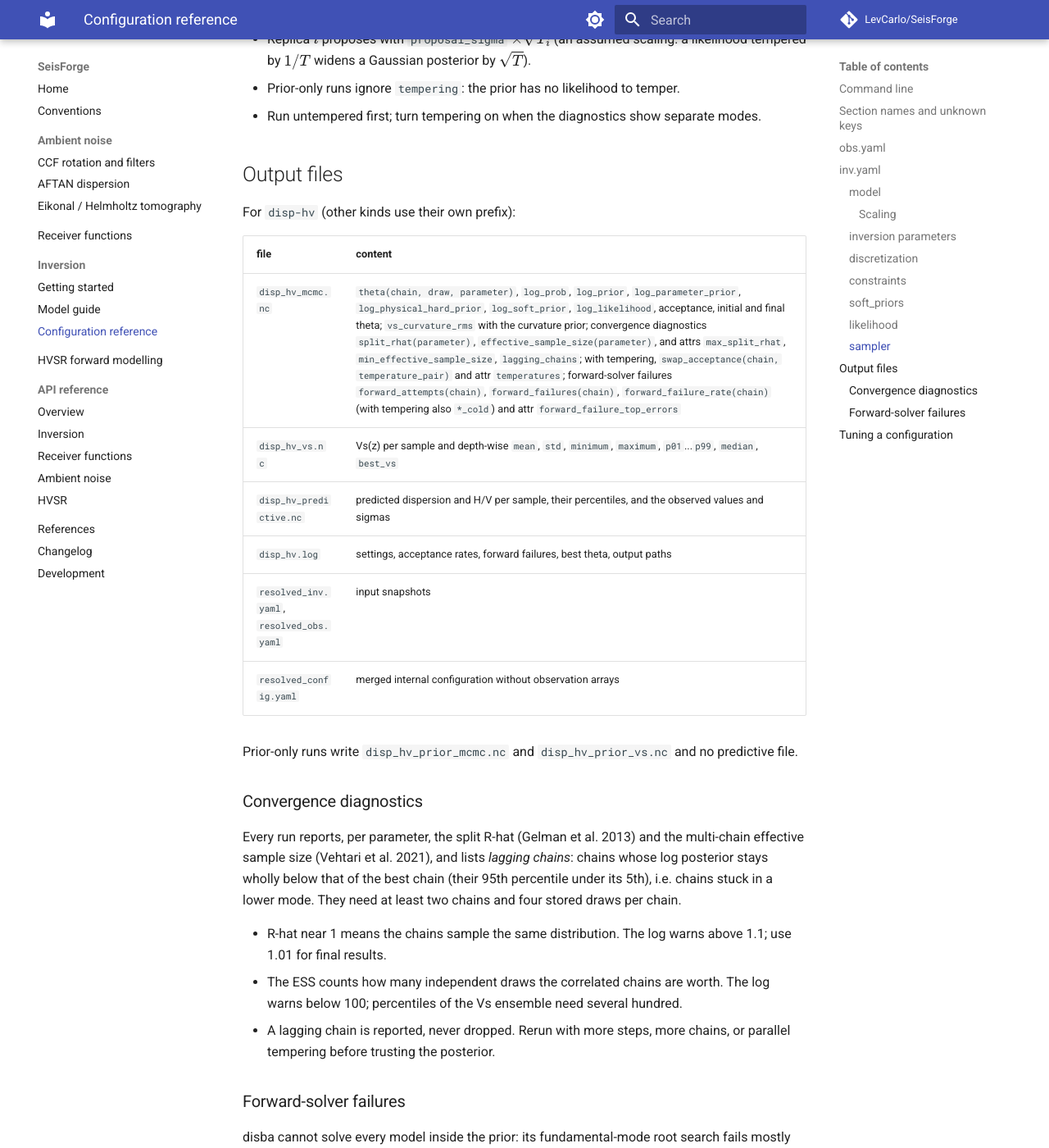
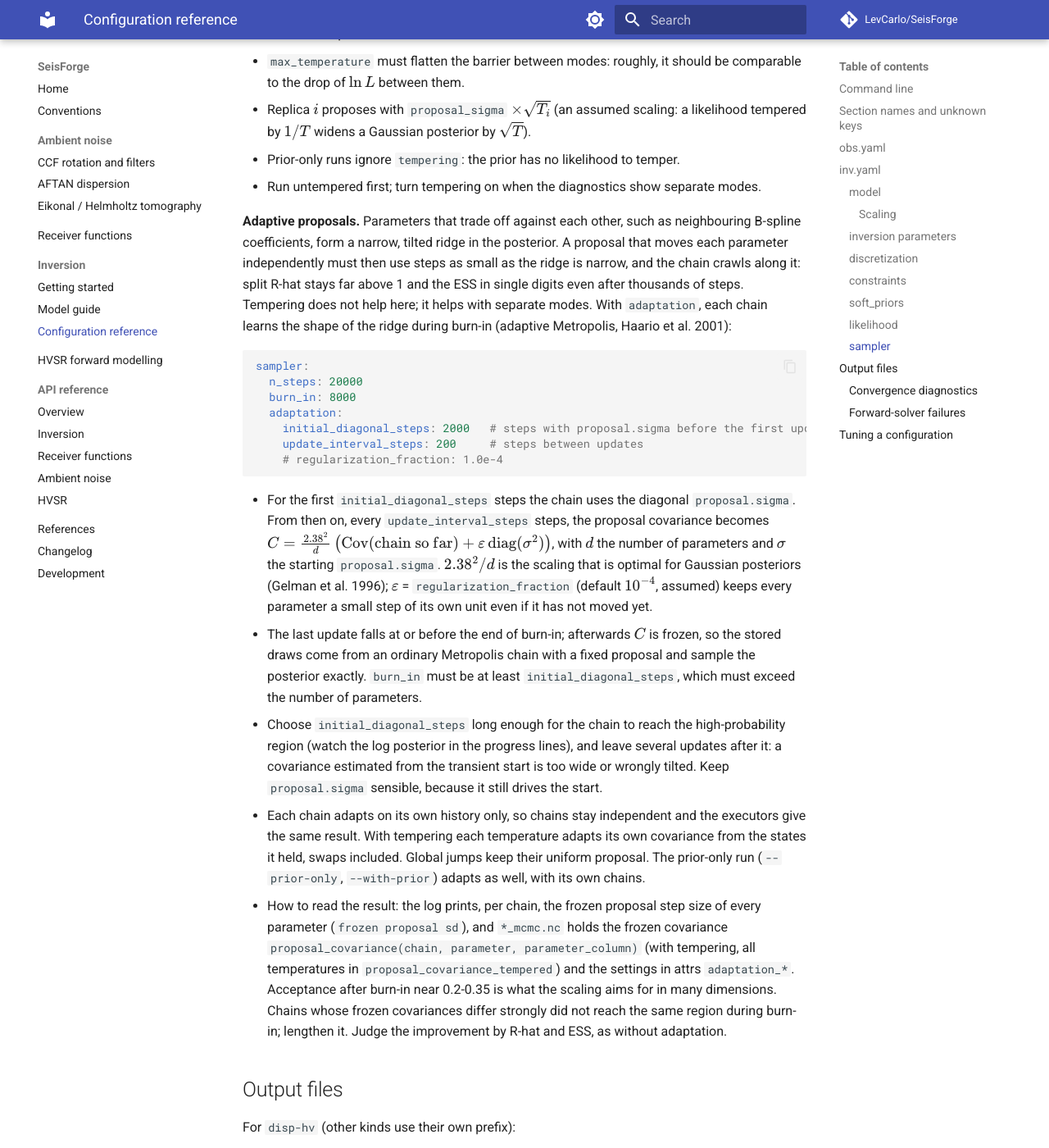
Before and after one commit to LevCarlo/SeisForge, an MkDocs documentation site: the page built from docs/inv_usage.md, in a window 1280 px wide and 1400 px high, scrolled down 11804 px. Shown: the whole window at 82% size. Built offline with MkDocs 1.6.1 and Material for MkDocs 9.7.7, drawn with Linux system fonts in a browser that asks for light colours; comment, search, counter and statistics services are not loaded; some of the changed text lies outside the part shown.

Commit message:
docs: sampler.adaptation usage, references, API and changelog
Stage 3 of T5. inv_usage.md explains when adaptive proposals help
(correlated ridges, not separate modes), the update rule, how to choose
the step counts and how to read the frozen covariances; references add
Haario et al. 2001 and Gelman, Roberts & Gilks 1996; the new functions are
in seisforge.inv.__all__ and docs/api/inv.md; CHANGELOG lists the feature
under Added. STA001 configuration and convergence numbers are unchanged.

Co-Authored-By: Claude Opus 5.5 <noreply@anthropic.com>

````diff
--- a/docs/inv_usage.md
+++ b/docs/inv_usage.md
@@ -389,6 +389,7 @@ sampler:
 | `use_parameter_bounds` | true | keep proposals inside the prior bounds |
 | `global_jump_interval` | none | every N steps propose uniformly over the bounds |
 | `tempering` | none | parallel tempering: `{}` for the default ladder, `{n_temperatures, max_temperature}`, or `{temperatures: [...]}`; plus `swap_interval` (below) |
+| `adaptation` | none (off) | adaptive proposal covariance during burn-in: `{initial_diagonal_steps, update_interval_steps}`, optional `regularization_fraction` (below) |
 
 **Executor.** `thread` is usually best on one machine: disba and the RF kernel
 release the GIL, so chains run in parallel (four threads ran disba about 3.6x
@@ -443,13 +444,65 @@ sampler:
 - Run untempered first; turn tempering on when the diagnostics show separate
   modes.
 
+**Adaptive proposals.** Parameters that trade off against each other, such
+as neighbouring B-spline coefficients, form a narrow, tilted ridge in the
+posterior. A proposal that moves each parameter independently must then use
+steps as small as the ridge is narrow, and the chain crawls along it: split
+R-hat stays far above 1 and the ESS in single digits even after thousands of
+steps. Tempering does not help here; it helps with separate modes. With
+`adaptation`, each chain learns the shape of the ridge during burn-in
+(adaptive Metropolis, Haario et al. 2001):
+
+```yaml
+sampler:
+  n_steps: 20000
+  burn_in: 8000
+  adaptation:
+    initial_diagonal_steps: 2000   # steps with proposal.sigma before the first update
+    update_interval_steps: 200     # steps between updates
+    # regularization_fraction: 1.0e-4
+```
+
+- For the first `initial_diagonal_steps` steps the chain uses the diagonal
+  `proposal.sigma`. From then on, every `update_interval_steps` steps, the
+  proposal covariance becomes
+  $C = \frac{2.38^2}{d}\,\big(\mathrm{Cov}(\text{chain so far}) + \varepsilon\,\mathrm{diag}(\sigma^2)\big)$,
+  with $d$ the number of parameters and $\sigma$ the starting
+  `proposal.sigma`. $2.38^2/d$ is the scaling that is optimal for Gaussian
+  posteriors (Gelman et al. 1996); $\varepsilon$ =
+  `regularization_fraction` (default $10^{-4}$, assumed) keeps every
+  parameter a small step of its own unit even if it has not moved yet.
+- The last update falls at or before the end of burn-in; afterwards $C$ is
+  frozen, so the stored draws come from an ordinary Metropolis chain with a
+  fixed proposal and sample the posterior exactly. `burn_in` must be at least
+  `initial_diagonal_steps`, which must exceed the number of parameters.
+- Choose `initial_diagonal_steps` long enough for the chain to reach the
+  high-probability region (watch the log posterior in the progress lines),
+  and leave several updates after it: a covariance estimated from the
+  transient start is too wide or wrongly tilted. Keep `proposal.sigma`
+  sensible, because it still drives the start.
+- Each chain adapts on its own history only, so chains stay independent and
+  the executors give the same result. With tempering each temperature adapts
+  its own covariance from the states it held, swaps included. Global jumps
+  keep their uniform proposal. The prior-only run (`--prior-only`,
+  `--with-prior`) adapts as well, with its own chains.
+- How to read the result: the log prints, per chain, the frozen proposal
+  step size of every parameter (`frozen proposal sd`), and `*_mcmc.nc` holds
+  the frozen covariance `proposal_covariance(chain, parameter,
+  parameter_column)` (with tempering, all temperatures in
+  `proposal_covariance_tempered`) and the settings in attrs
+  `adaptation_*`. Acceptance after burn-in near 0.2-0.35 is what the scaling
+  aims for in many dimensions. Chains whose frozen covariances differ
+  strongly did not reach the same region during burn-in; lengthen it. Judge
+  the improvement by R-hat and ESS, as without adaptation.
+
 ## Output files
 
 For `disp-hv` (other kinds use their own prefix):
 
 | file | content |
 |---|---|
-| `disp_hv_mcmc.nc` | `theta(chain, draw, parameter)`, `log_prob`, `log_prior`, `log_parameter_prior`, `log_physical_hard_prior`, `log_soft_prior`, `log_likelihood`, acceptance, initial and final theta; `vs_curvature_rms` with the curvature prior; convergence diagnostics `split_rhat(parameter)`, `effective_sample_size(parameter)`, and attrs `max_split_rhat`, `min_effective_sample_size`, `lagging_chains`; with tempering, `swap_acceptance(chain, temperature_pair)` and attr `temperatures`; forward-solver failures `forward_attempts(chain)`, `forward_failures(chain)`, `forward_failure_rate(chain)` (with tempering also `*_cold`) and attr `forward_failure_top_errors` |
+| `disp_hv_mcmc.nc` | `theta(chain, draw, parameter)`, `log_prob`, `log_prior`, `log_parameter_prior`, `log_physical_hard_prior`, `log_soft_prior`, `log_likelihood`, acceptance, initial and final theta; `vs_curvature_rms` with the curvature prior; convergence diagnostics `split_rhat(parameter)`, `effective_sample_size(parameter)`, and attrs `max_split_rhat`, `min_effective_sample_size`, `lagging_chains`; with tempering, `swap_acceptance(chain, temperature_pair)` and attr `temperatures`; with `adaptation`, `proposal_covariance(chain, parameter, parameter_column)` (and `proposal_covariance_tempered`) and attrs `adaptation_*`; forward-solver failures `forward_attempts(chain)`, `forward_failures(chain)`, `forward_failure_rate(chain)` (with tempering also `*_cold`) and attr `forward_failure_top_errors` |
 | `disp_hv_vs.nc` | Vs(z) per sample and depth-wise `mean`, `std`, `minimum`, `maximum`, `p01`...`p99`, `median`, `best_vs` |
 | `disp_hv_predictive.nc` | predicted dispersion and H/V per sample, their percentiles, and the observed values and sigmas |
 | `disp_hv.log` | settings, acceptance rates, forward failures, best theta, output paths |
````
Also changed, not shown: CHANGELOG.md (+10 -0 lines), docs/api/inv.md (+10 -0 lines), docs/references.md (+2 -0 lines), 1 other file.
